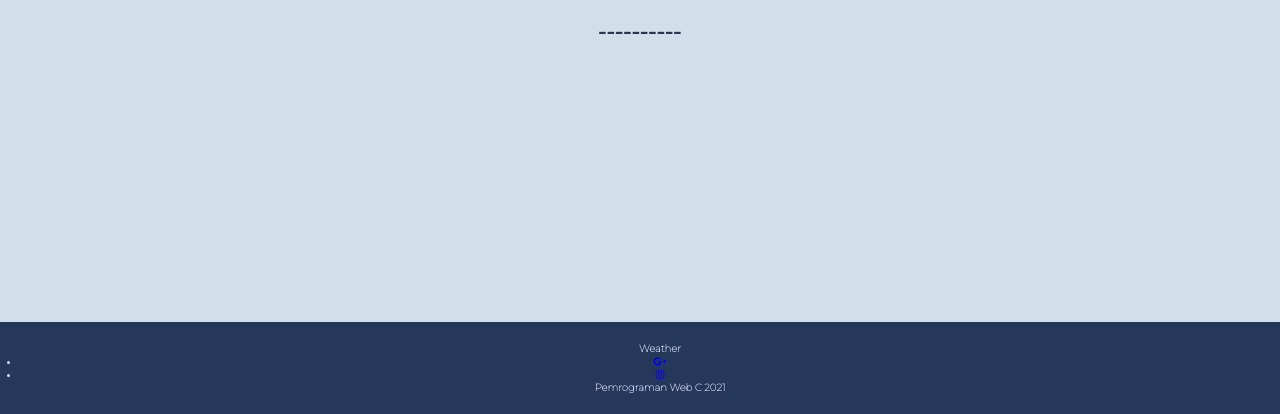
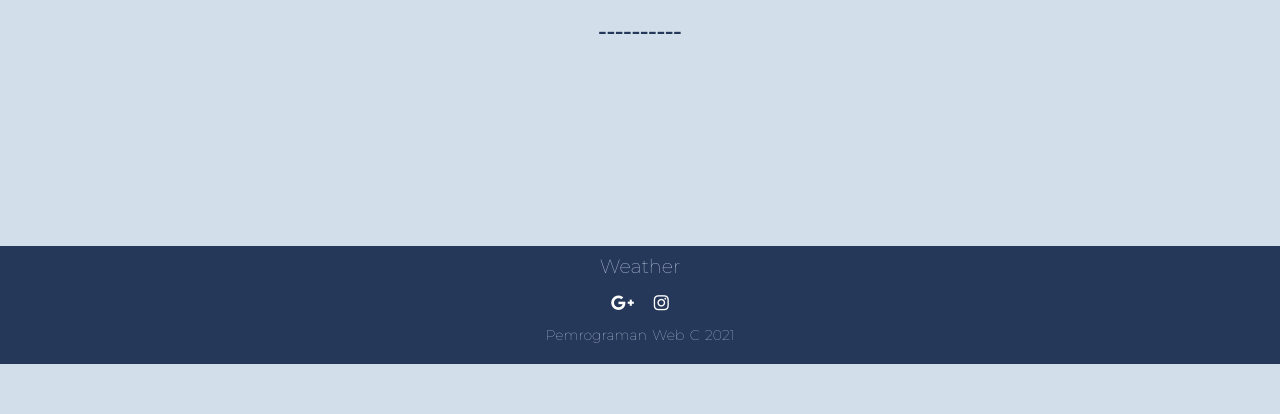
Before and after one commit to TrivileoniTompunu/UAS-Pemrograman-Web-Kelompok-3-C, a PHP site: page /home.php in a window 1280 px wide. Shown: the part 446-860 px from the top of the page. Run offline with PHP 8.4, Linux system fonts and the light colour scheme; a user stored in the database is signed in.

Commit message:
Update home.css

```diff
--- a/UAS/home.css
+++ b/UAS/home.css
@@ -297,18 +297,90 @@
 }
 
 footer{
+    position: fixed;
     bottom: 0;
+    left: 0;
+    right: 0;
+    background: #263859;
+    height: auto;
+    width: 100vw;
+    font-family: 'Montserrat', sans-serif;
+    padding-top: 40px;
+    color: #cfdbf3;
+    z-index: 1;
+}
+
+.footer-content{
+    display: flex;
+    align-items: center;
+    justify-content: center;
+    flex-direction: column;
     text-align: center;
-    background-color: #263859;
-    color: #cfdbf3;
-    padding: 20px;
-    position: absolute;
-    width: 100%;
-    font-size: 10px;
-    font-weight: 700;
-    font-family: 'Montserrat', sans-serif;
-    z-index: -1;
 }
+
+.footer-content h4{
+    font-size: 1.2rem;
+    font-weight: 400;
+    text-transform: capitalize;
+    list-style: 3rem;
+    margin-top: -32px;
+}
+
+.footer-content p{
+    max-width: 500px;
+    margin: 10px auto;
+    line-height: 28px;
+    font-size: 14px;
+}
+
+.socials{
+    list-style: none;
+    display: flex;
+    align-items: center;
+    justify-content: center;
+    margin: 1rem 0 3rem 0;
+}
+
+.socials li{
+    margin: 0 10px;
+}
+
+.socials a{
+    text-decoration: none;
+    color: #fff;
+}
+
+.socials a i{
+    font-size: 1.1rem;
+    transition: color .4s ease;
+}
+
+.socials a:hover i{
+    color: #9ebcf3;
+}
+
+.footer-bottom{
+    background: #263859;
+    width: 100vw;
+    padding: 20px 0;
+    text-align: center;
+    margin-top: -55px;
+    margin-bottom: -10px;
+}
+
+.footer-bottom p{
+    font-size: 14px;
+    word-spacing: 2px;
+    text-transform: capitalize;
+}
+
+.footer-bottom span{
+    text-transform: uppercase;
+    opacity: 4;
+    font-weight: 200;
+}
+
+
 
 @media screen and (max-width: 1000px){
     .about{
```
